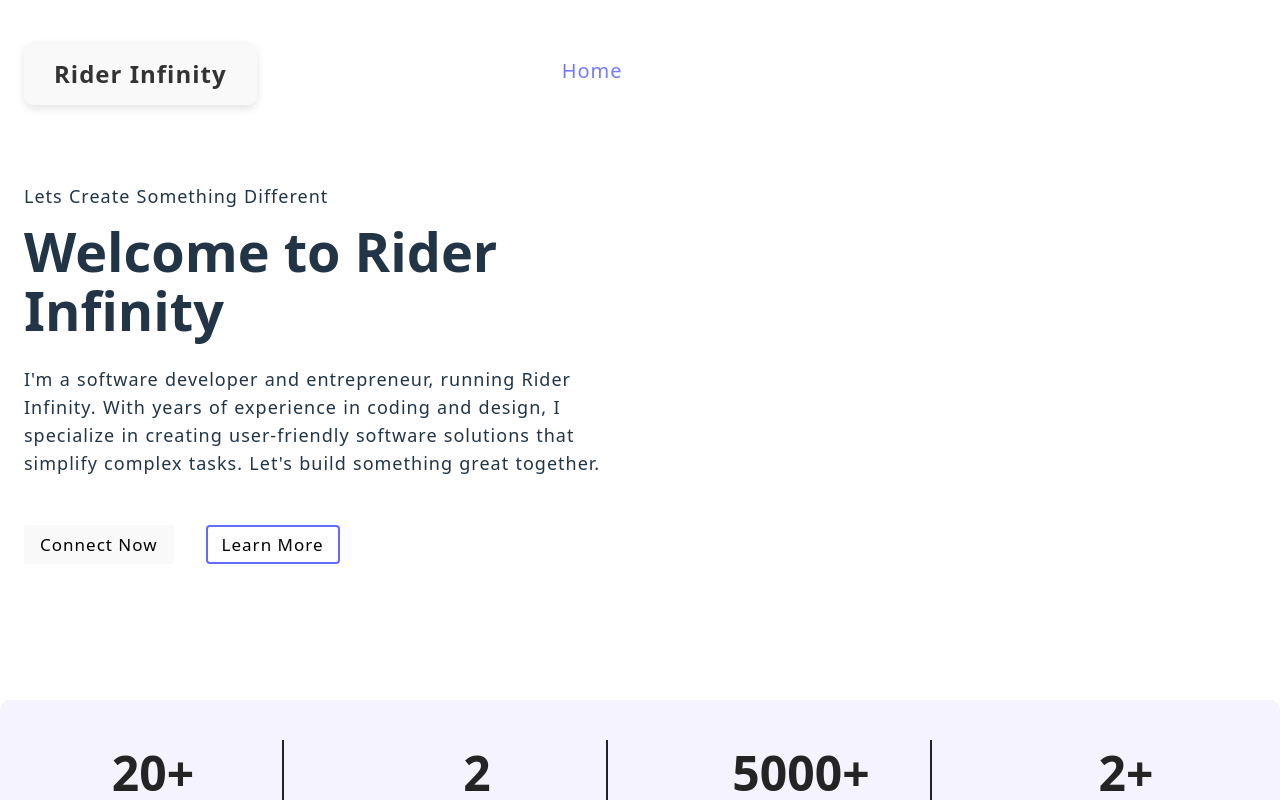
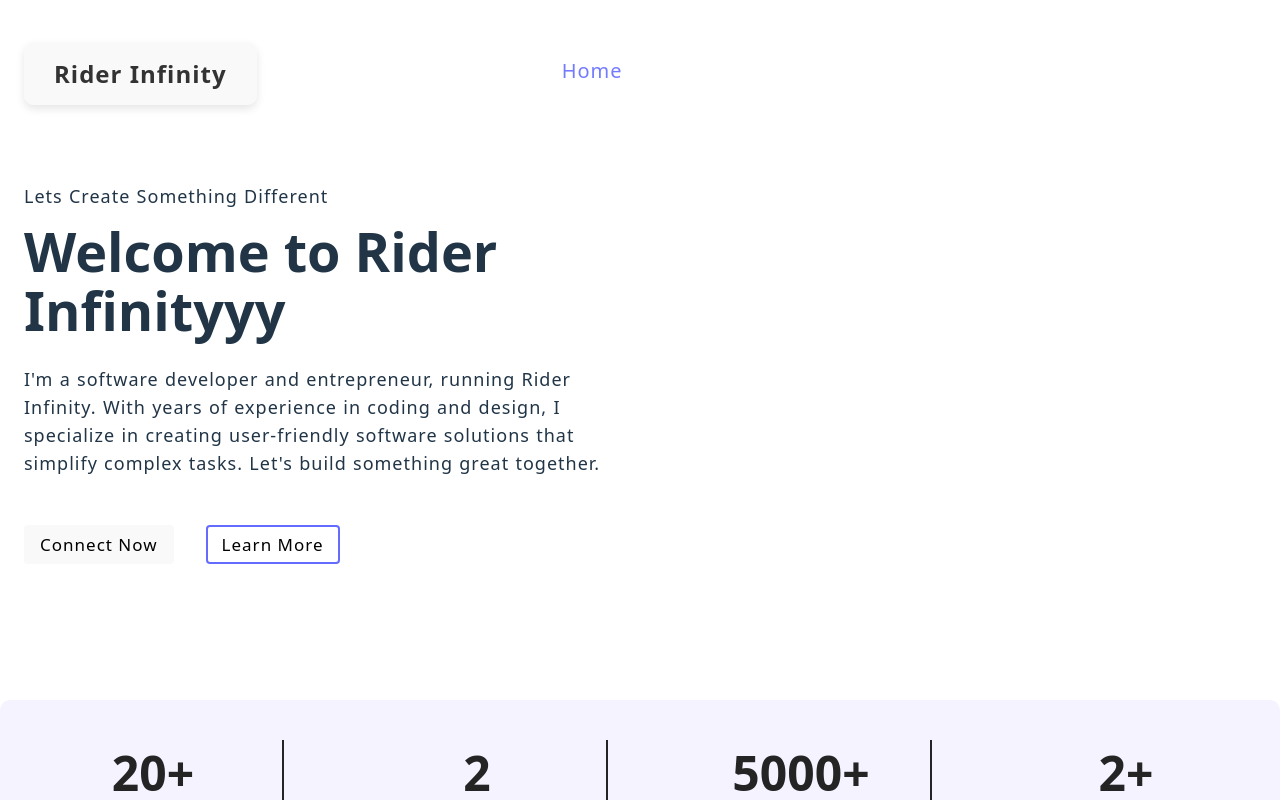
Before and after one commit to rider315/newgit, a React (Vite) app in the folder client/: page / in a window 1280 px wide. Shown: the top 800 px of the page. Built offline with nearby package versions, Linux system fonts and the light colour scheme; no server answers.

Commit message:
change in home page

```diff
--- a/client/src/pages/Home.jsx
+++ b/client/src/pages/Home.jsx
@@ -16,7 +16,7 @@ export const Home = () => {
             <div className="container grid grid-two-cols">
               <div className="hero-content">
                 <p>Lets Create Something Different</p>
-                <h1>Welcome to Rider Infinity</h1>
+                <h1>Welcome to Rider Infinityyy</h1>
                 <p>
                 I'm a software developer and entrepreneur, running Rider Infinity. With years of experience in coding and design, I specialize in creating user-friendly software solutions that simplify complex tasks. Let's build something great together.
                 </p>
```
